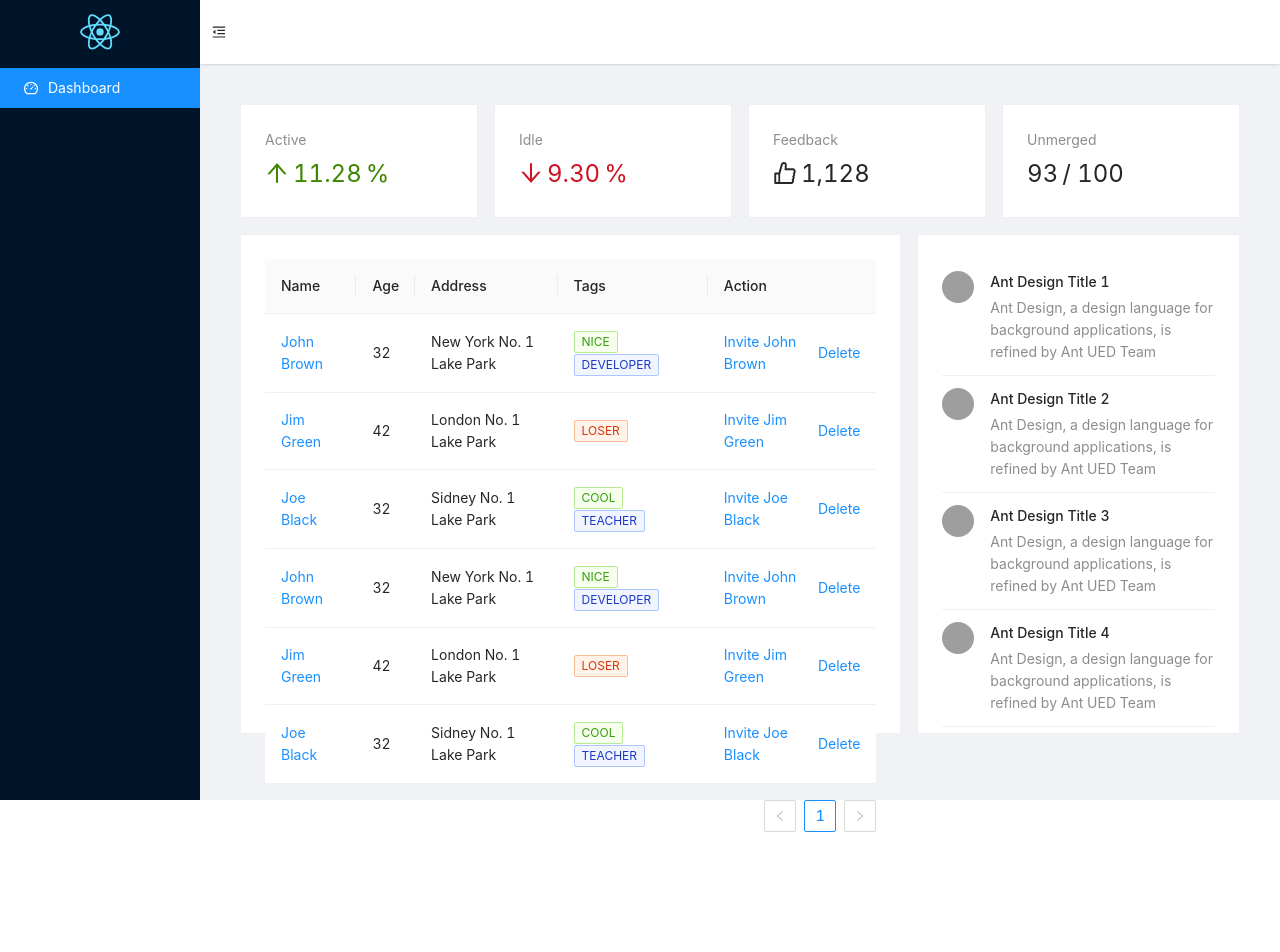
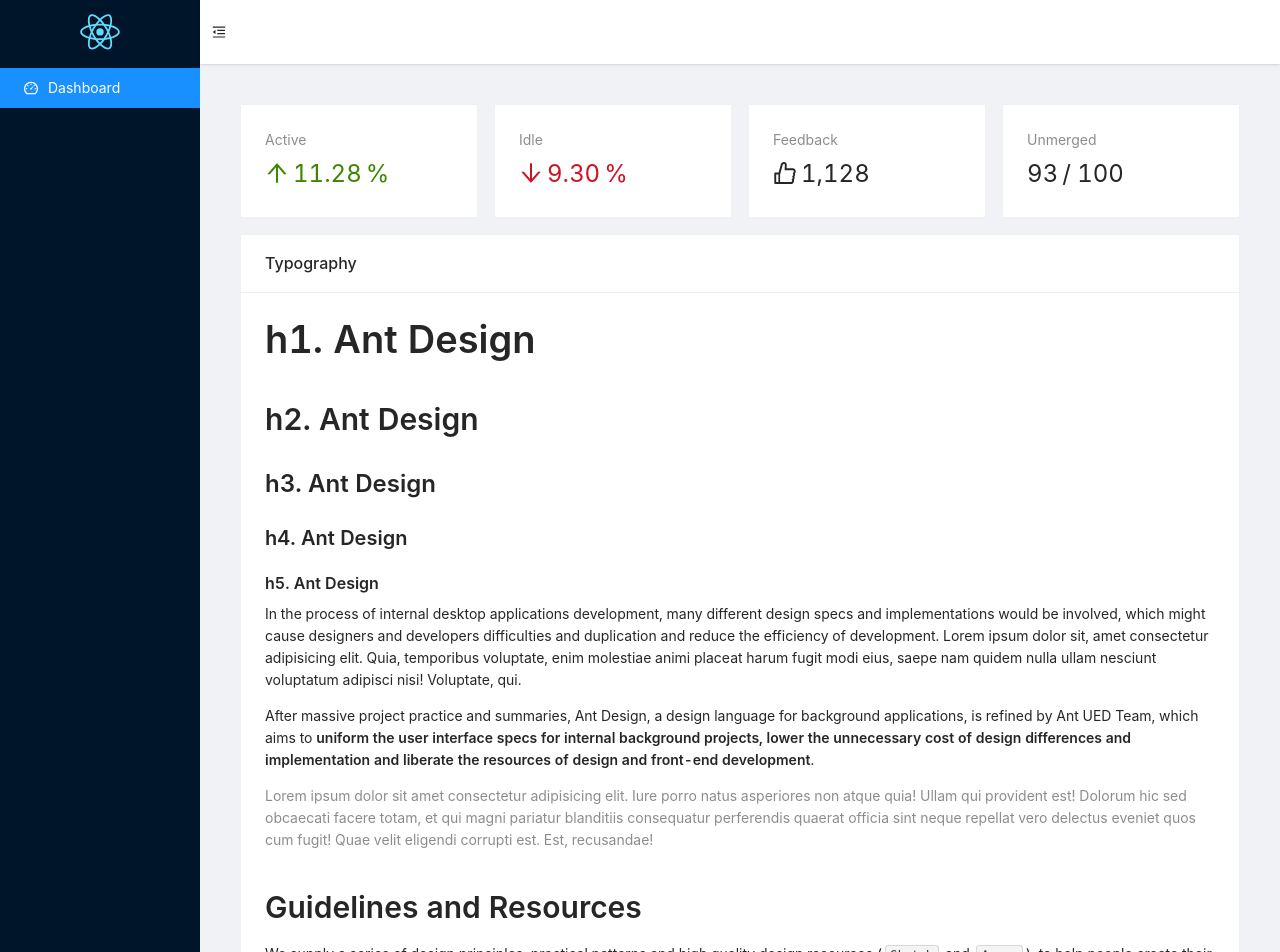
Before and after one commit to rnwathon/react-antd-tailwind-starter, a React (Create React App) app: page / in a window 1280 px wide. Shown: the top 952 px of the page. Before the commit the page ends 872 px from the top, so only its background shows below. Built offline with nearby package versions, Linux system fonts and the light colour scheme; grey boxes are pictures that could not be loaded.

Commit message:
feat: add typography section in dashboard

```diff
--- /dev/null
+++ b/src/Pages/Dashboard/Typograhies.jsx
@@ -0,0 +1,65 @@
+import React from 'react';
+import { Card, Typography } from 'antd';
+
+const { Title, Paragraph, Text, Link } = Typography;
+
+const Typograhies = () => (
+  <Card title="Typography">
+    <Title>h1. Ant Design</Title>
+    <Title level={2}>h2. Ant Design</Title>
+    <Title level={3}>h3. Ant Design</Title>
+    <Title level={4}>h4. Ant Design</Title>
+    <Title level={5}>h5. Ant Design</Title>
+    <Paragraph>
+      In the process of internal desktop applications development, many different design
+      specs and implementations would be involved, which might cause designers and
+      developers difficulties and duplication and reduce the efficiency of development.
+      Lorem ipsum dolor sit, amet consectetur adipisicing elit. Quia, temporibus
+      voluptate, enim molestiae animi placeat harum fugit modi eius, saepe nam quidem
+      nulla ullam nesciunt voluptatum adipisci nisi! Voluptate, qui.
+    </Paragraph>
+    <Paragraph>
+      After massive project practice and summaries, Ant Design, a design language for
+      background applications, is refined by Ant UED Team, which aims to{' '}
+      <Text strong>
+        uniform the user interface specs for internal background projects, lower the
+        unnecessary cost of design differences and implementation and liberate the
+        resources of design and front-end development
+      </Text>
+      .
+    </Paragraph>
+    <Paragraph type="secondary">
+      Lorem ipsum dolor sit amet consectetur adipisicing elit. Iure porro natus asperiores
+      non atque quia! Ullam qui provident est! Dolorum hic sed obcaecati facere totam, et
+      qui magni pariatur blanditiis consequatur perferendis quaerat officia sint neque
+      repellat vero delectus eveniet quos cum fugit! Quae velit eligendi corrupti est.
+      Est, recusandae!
+    </Paragraph>
+    <Title level={2}>Guidelines and Resources</Title>
+    <Paragraph>
+      We supply a series of design principles, practical patterns and high quality design
+      resources (<Text code>Sketch</Text> and <Text code>Axure</Text>), to help people
+      create their product prototypes beautifully and efficiently.
+    </Paragraph>
+
+    <Paragraph>
+      <ul>
+        <li>
+          <Link href="/docs/spec/proximity">Principles</Link>
+        </li>
+        <li>
+          <Link href="/docs/spec/overview">Patterns</Link>
+        </li>
+        <li>
+          <Link href="/docs/resources">Resource Download</Link>
+        </li>
+      </ul>
+    </Paragraph>
+
+    <Paragraph>
+      Press <Text keyboard>Esc</Text> to exit...
+    </Paragraph>
+  </Card>
+);
+
+export default Typograhies;
--- a/src/Pages/Dashboard/index.jsx
+++ b/src/Pages/Dashboard/index.jsx
@@ -1,139 +1,9 @@
 import React from 'react';
-import { Avatar, Card, Col, List, Row, Space, Statistic, Table, Tag } from 'antd';
+import { Card, Col, Row, Space, Statistic } from 'antd';
 import { ArrowDownOutlined, ArrowUpOutlined, LikeOutlined } from '@ant-design/icons';
 
-const columns = [
-  {
-    title: 'Name',
-    dataIndex: 'name',
-    key: 'name',
-    render: (text) => <a>{text}</a>,
-  },
-  {
-    title: 'Age',
-    dataIndex: 'age',
-    key: 'age',
-  },
-  {
-    title: 'Address',
-    dataIndex: 'address',
-    key: 'address',
-  },
-  {
-    title: 'Tags',
-    key: 'tags',
-    dataIndex: 'tags',
-    render: (tags) => (
-      <>
-        {tags.map((tag) => {
-          let color = tag.length > 5 ? 'geekblue' : 'green';
-          if (tag === 'loser') {
-            color = 'volcano';
-          }
-          return (
-            <Tag color={color} key={tag}>
-              {tag.toUpperCase()}
-            </Tag>
-          );
-        })}
-      </>
-    ),
-  },
-  {
-    title: 'Action',
-    key: 'action',
-    render: (text, record) => (
-      <Space size="middle">
-        <a>Invite {record.name}</a>
-        <a>Delete</a>
-      </Space>
-    ),
-  },
-];
-
-const dataTable = [
-  {
-    key: '1',
-    name: 'John Brown',
-    age: 32,
-    address: 'New York No. 1 Lake Park',
-    tags: ['nice', 'developer'],
-  },
-  {
-    key: '2',
-    name: 'Jim Green',
-    age: 42,
-    address: 'London No. 1 Lake Park',
-    tags: ['loser'],
-  },
-  {
-    key: '3',
-    name: 'Joe Black',
-    age: 32,
-    address: 'Sidney No. 1 Lake Park',
-    tags: ['cool', 'teacher'],
-  },
-  {
-    key: '1',
-    name: 'John Brown',
-    age: 32,
-    address: 'New York No. 1 Lake Park',
-    tags: ['nice', 'developer'],
-  },
-  {
-    key: '2',
-    name: 'Jim Green',
-    age: 42,
-    address: 'London No. 1 Lake Park',
-    tags: ['loser'],
-  },
-  {
-    key: '3',
-    name: 'Joe Black',
-    age: 32,
-    address: 'Sidney No. 1 Lake Park',
-    tags: ['cool', 'teacher'],
-  },
-];
-
-const dataList = [
-  {
-    title: 'Ant Design Title 1',
-  },
-  {
-    title: 'Ant Design Title 2',
-  },
-  {
-    title: 'Ant Design Title 3',
-  },
-  {
-    title: 'Ant Design Title 4',
-  },
-  {
-    title: 'Ant Design Title 1',
-  },
-  {
-    title: 'Ant Design Title 2',
-  },
-  {
-    title: 'Ant Design Title 3',
-  },
-  {
-    title: 'Ant Design Title 4',
-  },
-  {
-    title: 'Ant Design Title 1',
-  },
-  {
-    title: 'Ant Design Title 2',
-  },
-  {
-    title: 'Ant Design Title 3',
-  },
-  {
-    title: 'Ant Design Title 4',
-  },
-];
+// Sections
+import Typograhies from './Typograhies';
 
 const Dashboard = () => (
   <Row gutter={[16, 16]}>
@@ -171,27 +41,8 @@
         <Statistic title="Unmerged" value={93} suffix="/ 100" />
       </Card>
     </Col>
-    <Col span={16}>
-      <Card style={{ height: '500px' }}>
-        <Table columns={columns} dataSource={dataTable} />
-      </Card>
-    </Col>
-    <Col span={8}>
-      <Card style={{ height: '500px' }} className="h-full overflow-scroll">
-        <List
-          itemLayout="horizontal"
-          dataSource={dataList}
-          renderItem={(item) => (
-            <List.Item>
-              <List.Item.Meta
-                avatar={<Avatar src="https://joeschmoe.io/api/v1/random" />}
-                title={<a href="https://ant.design">{item.title}</a>}
-                description="Ant Design, a design language for background applications, is refined by Ant UED Team"
-              />
-            </List.Item>
-          )}
-        />
-      </Card>
+    <Col span={24}>
+      <Typograhies />
     </Col>
   </Row>
 );
```
